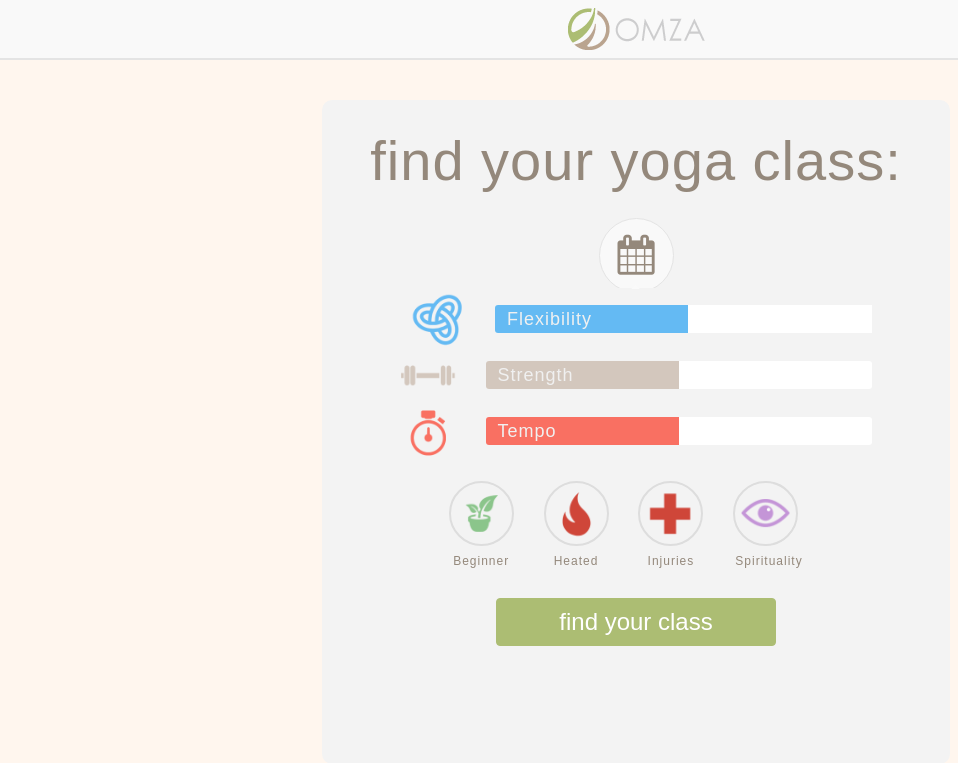
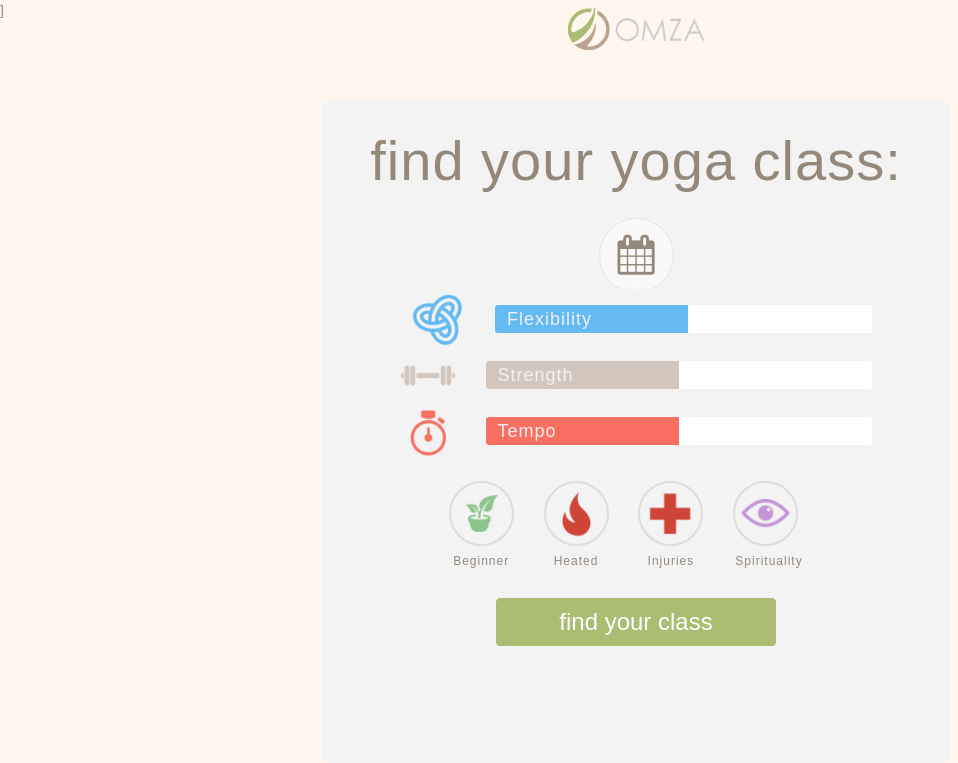
Before and after one commit to kespinola/omza-yoga, a PHP site: page / in a window 1280 px wide. Shown: the top 763 px of the page, without its empty margins (0-958 px from the left). Run offline with PHP 8.4, Linux system fonts and the light colour scheme; some libraries are stand-ins or nearby versions; some web fonts are replaced.

Commit message:
Adjusted header for embed styling

```diff
--- a/css/main.css
+++ b/css/main.css
@@ -351,8 +351,6 @@ bottom: 15px;
  * PAGE STRUCTURE
  */
 .header {
-  background-color: #f9f9f9;
-  border-bottom: 2px solid #e4e4e4                    ;
   height: 60px;
   padding: 8px 16px 12px 8px;
   position: fixed;
@@ -385,7 +383,7 @@ background-repeat: no-repeat;
 }
 
 
-.mode-1 .logo {
+.logo {
   left: 50%;
   margin-left: -70px; }
 
```
